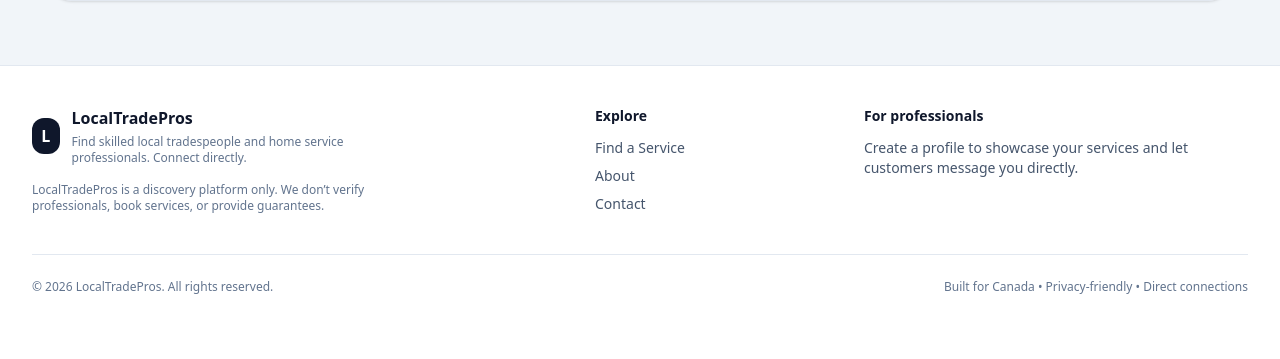
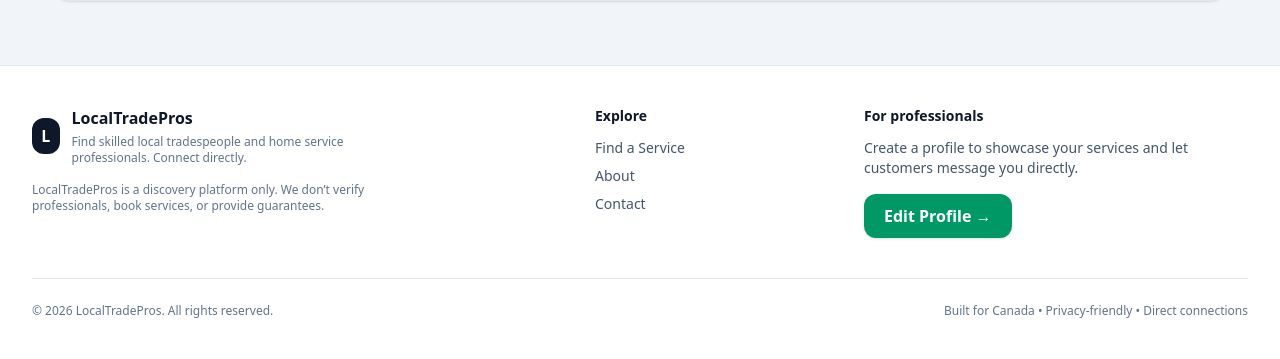
Before and after one commit to olugbengaakindele/handyhub_vercel, a Django app: page / in a window 1280 px wide. Shown: the part 1800-2159 px from the top of the page. Before the commit the page ends 2094 px from the top, so only its background shows below. Run offline with Django 5.2, Linux system fonts and the light colour scheme; the visitor is signed in with stand-in values (Sample User, id 1); data that the repository does not hold is empty; some libraries are stand-ins or nearby versions.

Commit message:
if logged in then edit profile

```diff
--- a/users/templates/users/base.html
+++ b/users/templates/users/base.html
@@ -173,6 +173,11 @@
                class="inline-flex items-center justify-center bg-emerald-600 text-white px-5 py-2.5 rounded-xl font-extrabold hover:bg-emerald-700 transition shadow">
               Create Profile →
             </a>
+          {% else %}
+            <a href="{% url 'users:edit_profile' %}"
+               class="inline-flex items-center justify-center bg-emerald-600 text-white px-5 py-2.5 rounded-xl font-extrabold hover:bg-emerald-700 transition shadow">
+              Edit Profile →
+            </a>
           {% endif %}
         </div>
 
@@ -213,6 +218,7 @@
   </script>
 
   {% block scripts %}
+
   {% endblock scripts %}
 </body>
 </html>
--- a/users/templates/users/index.html
+++ b/users/templates/users/index.html
@@ -44,10 +44,18 @@
               Start Searching →
             </a>
 
-            <a href="{% url 'users:register' %}"
-               class="inline-flex items-center justify-center gap-2 bg-white/10 border border-white/20 px-7 py-3 rounded-xl font-semibold hover:bg-white/15 transition">
-              I’m a Pro (Create Profile)
-            </a>
+            {% if not user.is_authenticated %}
+              <a href="{% url 'users:register' %}"
+                class="inline-flex items-center justify-center gap-2 bg-white/10 border border-white/20 px-7 py-3 rounded-xl font-semibold hover:bg-white/15 transition">
+                I’m a Pro (Create Profile)
+              </a>
+            {% else %}
+              <a href="{% url 'users:edit_profile' %}"
+                class="inline-flex items-center justify-center gap-2 bg-white/10 border border-white/20 px-7 py-3 rounded-xl font-semibold hover:bg-white/15 transition">
+                Edit Profile
+              </a>
+
+            {% endif %}
           </div>
 
           <div class="mt-5 flex flex-wrap items-center gap-3 text-xs text-white/75">
```
Also changed, not shown: users/static/users/js/base.js (added, +19 -0 lines).
